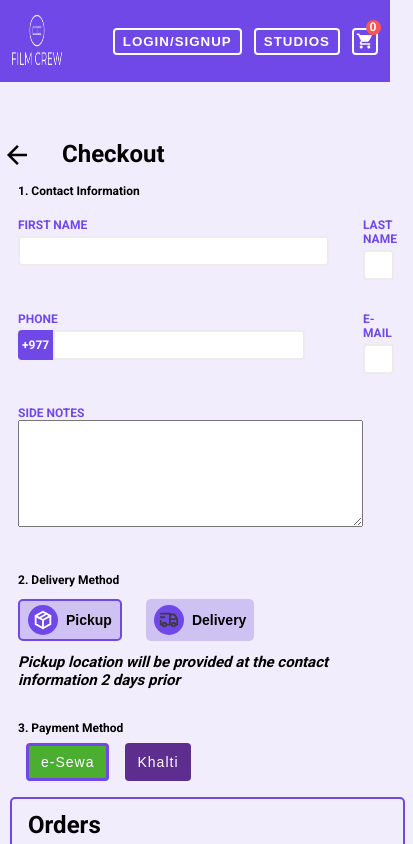
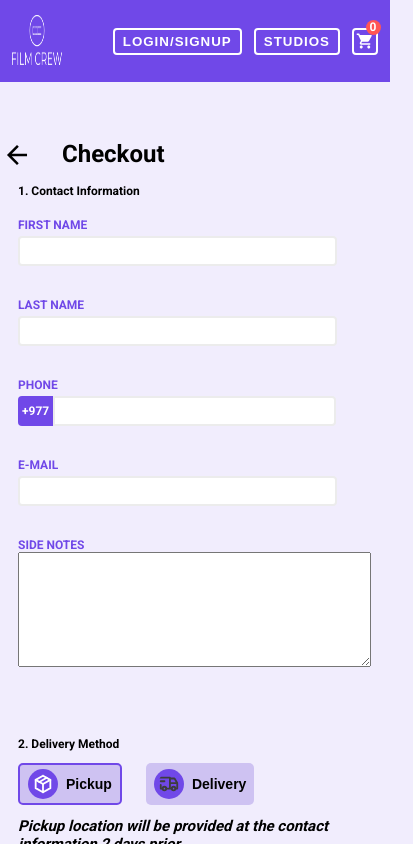
Before and after one commit to RahulRimal/crew_official, a React (Create React App) app: page /checkout in a window 390 px wide. Shown: the top 844 px of the page, 413 px wide, since content can reach past the window. Built offline with nearby package versions, Linux system fonts and the light colour scheme; no server answers.

Commit message:
Added responsiveness

```diff
--- a/src/components/Footer.jsx
+++ b/src/components/Footer.jsx
@@ -338,6 +338,8 @@ const Wrapper = styled.footer`
 
   @media (max-width: 34em) {
     .footer-top {
+      padding: 0.4rem 0.8rem;
+      justify-content: space-between;
       img {
         width: 9.8rem;
       }
--- a/src/components/HeaderSearchBar.jsx
+++ b/src/components/HeaderSearchBar.jsx
@@ -9,7 +9,7 @@ const HeaderSearchBar = () => {
   const handleSubmit = (e) => {
     e.preventDefault();
 
-    navigate("/products/?search=" + searchTerm);
+    navigate("/equipments/?search=" + searchTerm);
     setSearchTerm("");
   };
 
--- a/src/components/LeftNavbar.jsx
+++ b/src/components/LeftNavbar.jsx
@@ -234,7 +234,7 @@ const Wrapper = styled.div`
   @media (max-width: 34em) {
     .sidebar-nav {
       position: fixed;
-      top: 50px;
+      top: 80px;
       flex-direction: row;
       align-items: center;
       gap: 1.2rem;
--- a/src/components/OurServices.jsx
+++ b/src/components/OurServices.jsx
@@ -103,6 +103,7 @@ const Wrapper = styled.section`
   .body {
     display: flex;
     justify-content: center;
+    flex-wrap: wrap;
     gap: 4.8rem;
 
     .service-box {
@@ -196,6 +197,47 @@ const Wrapper = styled.section`
       }
     }
   }
+
+  /**************************/
+  /* BELOW 1344px (Smaller desktops) */
+  /**************************/
+
+  @media (max-width: 84em) {
+  }
+
+  /**************************/
+  /* BELOW 1200px (Landscape Tablets) */
+  /**************************/
+
+  @media (max-width: 75em) {
+  }
+
+  /**************************/
+  /* BELOW 944px (Tablets) */
+  /**************************/
+
+  @media (max-width: 59em) {
+  }
+
+  /**************************/
+  /* BELOW 704px (Smaller tablets) */
+  /**************************/
+
+  @media (max-width: 44em) {
+  }
+
+  /**************************/
+  /* BELOW 544px (Phones) */
+  /**************************/
+
+  @media (max-width: 34em) {
+    .body {
+      .service-box {
+        width: 29rem;
+        height: 29rem;
+      }
+    }
+  }
 `;
 
 export default OurServices;
--- a/src/pages/Checkout.jsx
+++ b/src/pages/Checkout.jsx
@@ -295,7 +295,8 @@ const Checkout = () => {
         <div className="checkout-items">
           <Slider {...settings}>
             {cartItems.map((item) => {
-              const { id, equipment, quantity } = item;
+              const { id, equipment, location, quantity } = item;
+              console.log(equipment);
               return (
                 <div key={id} className="items-info">
                   <img
@@ -307,6 +308,21 @@ const Checkout = () => {
                       <span>Quantity: </span>
                       {quantity}
                     </p>
+                    <AnimatePresence>
+                      {provideDelivery && (
+                        <motion.p
+                          initial={{ opacity: 0, height: 0 }}
+                          exit={{ opacity: 0, height: 0 }}
+                          animate={{ opacity: 1, height: "auto" }}
+                          transition={{ duration: 0.4 }}
+                          style={{ margin: 0 }}
+                          className="delivery-location"
+                        >
+                          <span>Location: </span>
+                          {location}
+                        </motion.p>
+                      )}
+                    </AnimatePresence>
                     {/* Can't add this because there is no price in cart item model */}
                     {/* <p className="price">
                       <span>Price: </span>
@@ -428,6 +444,9 @@ const Wrapper = styled.section`
       input:focus {
         outline: 2px solid var(--primary-black);
       }
+      textarea {
+        padding: 0.4rem;
+      }
 
       span {
         font-weight: 600;
@@ -547,9 +566,11 @@ const Wrapper = styled.section`
           /* height: 20rem; */
         }
         div {
+          margin: auto;
           p {
             font-size: 1.4rem;
             font-weight: 500;
+            margin: 0.4rem 0;
 
             span {
               color: var(--primary-gray);
@@ -689,12 +710,13 @@ const Wrapper = styled.section`
 
     .checkout-body {
       .contact-info {
+        grid-template-columns: 1fr;
         input {
           width: 90%;
         }
 
         span + input {
-          width: 73%;
+          width: 80%;
         }
       }
     }
--- a/src/pages/Products.jsx
+++ b/src/pages/Products.jsx
@@ -162,13 +162,14 @@ const Wrapper = styled.div`
     display: none !important;
     position: fixed;
     /* top: 12.8rem; */
-    bottom: 12.8rem;
+    bottom: 20rem;
     right: 1rem;
     border: none;
     background-color: var(--primary-color);
     color: var(--primary-white);
     padding: 0.8rem;
     border-radius: 5px;
+    z-index: 99;
   }
 
   .mobile-products-filter {
@@ -348,7 +349,8 @@ const Wrapper = styled.div`
       background: rgba(255, 255, 255, 0.93);
       width: 100vw;
       height: 100vh;
-      padding: 4.2rem 2.4rem;
+      /* padding: 4.2rem 2.4rem; */
+      padding: 4.2rem 10rem 4.2rem 2.4rem;
       z-index: 99;
 
       .close-filters-btn {
```
Also changed, not shown: src/index.css (+35 -4 lines).
